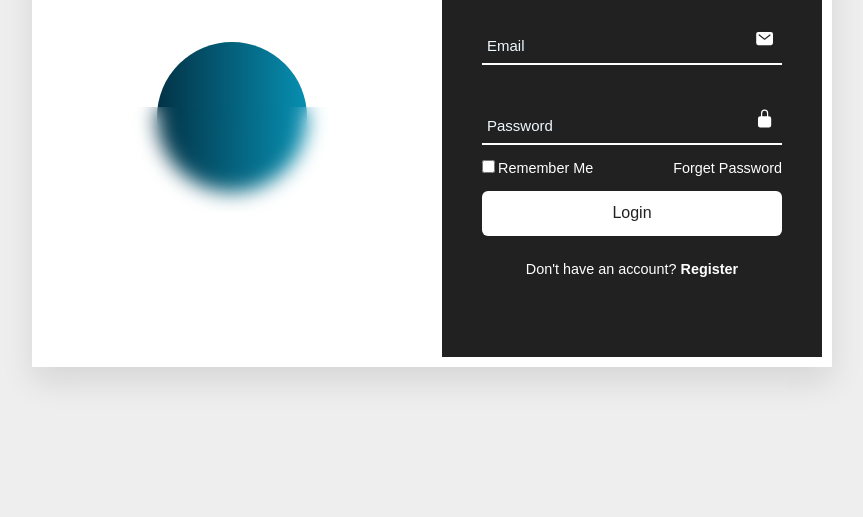
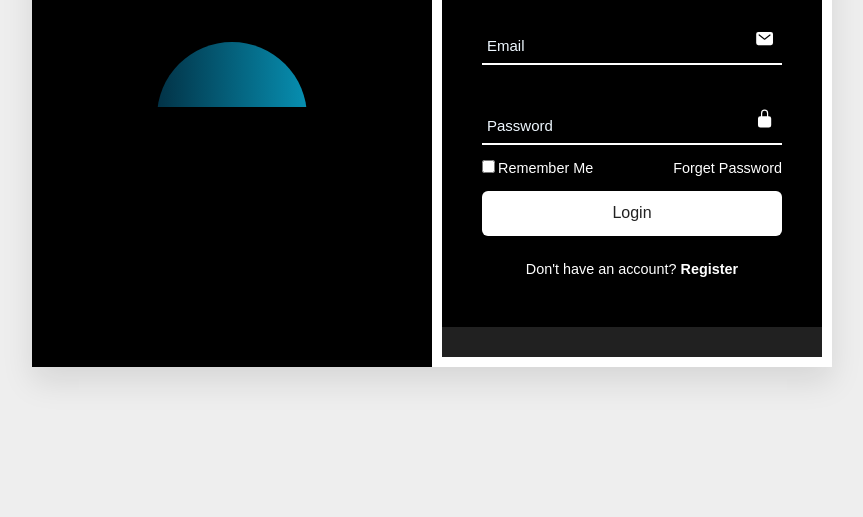
Before and after one commit to muax0uwu/CM, a plain HTML site: page login.html in a window 1280 px wide. Shown: the part 283-800 px from the top of the page, without its empty margins (208-1071 px from the left). Drawn offline with nearby package versions, Linux system fonts and the light colour scheme.

Commit message:
Update login.css

```diff
--- a/login.css
+++ b/login.css
@@ -4,6 +4,7 @@
     padding: 0;
     box-sizing: border-box;
     font-family: 'Poppins', sans-serif;
+    background: black
 }
 
 .section {
```
